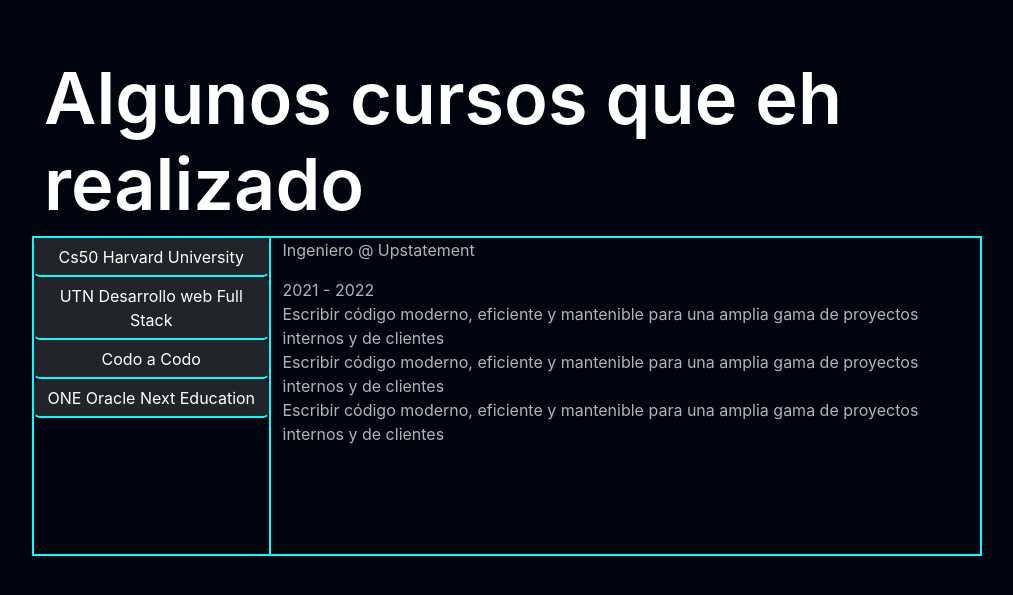
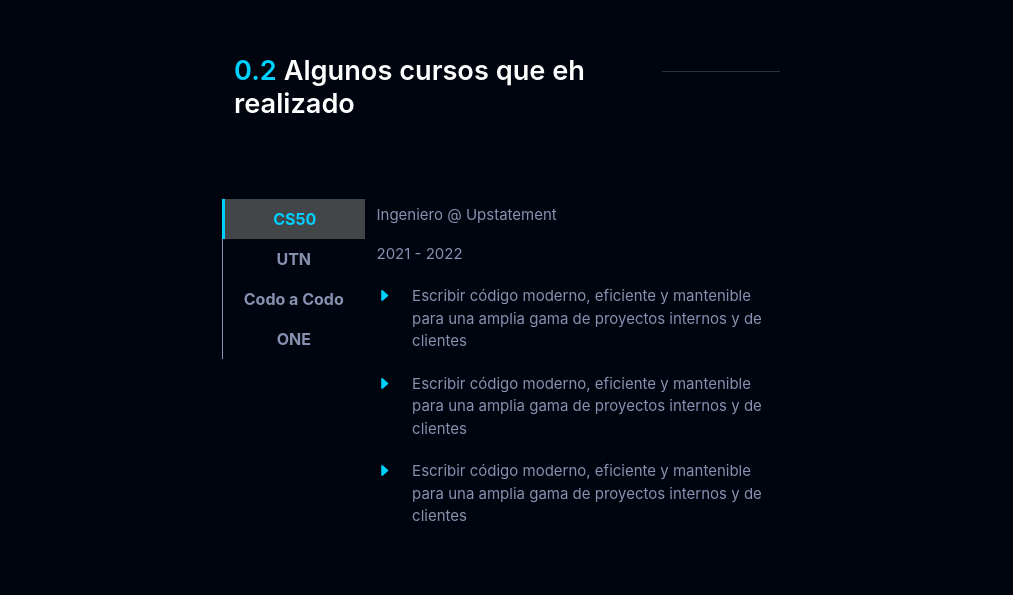
Before and after one commit to nahuel-acosta-dev/portfolio2, a React (Create React App) app: page / in a window 1280 px wide. Shown: the part 1985-2580 px from the top of the page, without its empty margins (133-1146 px from the left). Built offline with nearby package versions, Linux system fonts and the light colour scheme.

Commit message:
basic design of finished curriculum section

```diff
--- a/package.json
+++ b/package.json
@@ -7,6 +7,7 @@
     "@testing-library/react": "^13.3.0",
     "@testing-library/user-event": "^13.5.0",
     "bootstrap": "^5.2.0",
+    "bootstrap-icons": "^1.9.1",
     "react": "^18.2.0",
     "react-bootstrap": "^2.5.0",
     "react-dom": "^18.2.0",
--- a/src/constants/index.js
+++ b/src/constants/index.js
@@ -44,7 +44,7 @@
 
 export const certificates = [
     {
-        name: 'Cs50 Harvard University',
+        name: 'CS50',
         date: '2021 - 2022',
         title: 'Ingeniero @ Upstatement',
         id: 'cs50',
@@ -64,7 +64,7 @@
         ]
     },
     {
-        name: 'UTN Desarrollo web Full Stack',
+        name: 'UTN',
         date: '2021 - 2022',
         title: 'UTN Desarrollo web Full Stack',
         id: 'utn',
@@ -104,7 +104,7 @@
         ]
     },
     {
-        name: 'ONE Oracle Next Education',
+        name: 'ONE',
         date: '2021 - 2022',
         title: 'ONE Oracle Next Education',
         id: 'one',
--- a/src/index.js
+++ b/src/index.js
@@ -2,6 +2,7 @@
 import ReactDOM from 'react-dom/client';
 import App from './App';
 import 'bootstrap/dist/js/bootstrap.bundle.min';
+import 'bootstrap-icons/font/bootstrap-icons.css';
 import './App.scss';
 import './index.css';
 import reportWebVitals from './reportWebVitals';
--- a/src/scss/config/_Variables.scss
+++ b/src/scss/config/_Variables.scss
@@ -7,6 +7,9 @@
 $gray: #ffffffb3;
 $white: #ffffff;
 $black: #00040f;
+$cyan: #00d0ff;
+$slate: #8892b0;
+$gray-shadow: #424649;
 ////////////////////////////////
 //Mi paleta de colores
 ////////////////////////////////
--- a/src/scss/extras/_Title.scss
+++ b/src/scss/extras/_Title.scss
@@ -3,3 +3,12 @@
     font-weight: $weight-title;
     color: $white;
 }
+
+.title__secondary{
+    font-size: 1.7rem;
+    font-weight: $weight-title;
+    color: $white;
+    span{
+        color: $cyan;
+    }
+}
--- a/src/scss/sections/_Curriculum.scss
+++ b/src/scss/sections/_Curriculum.scss
@@ -1,16 +1,57 @@
 .curriculum{
     min-height: 90vh;
     .curriculum__courses{
-        height: 20rem;
-        border: 2px solid cyan;
+        margin-top: 13%;
+        min-height: 10rem;
+        //border-left: 1px solid $slate;
+        color: $slate;
         .curriculum__names{
-            border-right: 2px solid cyan;
+            //border-right: 1px solid $slate;
             padding: 0;
+            color: $slate;
             .curriculum__name{
                 height: auto;
                 width: 100%;
-                border-bottom: 2px solid cyan;
+                border: none;
+                border-left: 1px solid $slate;
+                border-radius: 0px;
+                cursor: pointer;
+                transition: all 0.25s cubic-bezier(0.645,0.045,0.355,1);
+                height: 2.5rem;
+                background-color: transparent;
+                color: $slate;
+                font-weight:$weight-bold;
+                //white-space:nowrap;
+
+                &:hover{
+                    border: none;
+                    border-left: 3px solid $cyan;
+                    background-color: $gray-shadow;
+                    color: $cyan;
+                }
+                &:focus{
+                    box-shadow: none;
+                }
             }
         }
+        .curriculum__description{
+            height: auto;
+            padding-top: 5px;
+            padding-bottom: 10px;
+            font-size: 15px;
+            font-weight: normal;
+            .curriculum__item{
+                margin-top: 20px;
+            }
+        }
+        .curriculum__fill{
+            color: $cyan;
+        }
+    }
+
+    .curriculum__active{
+        border-left: 3px solid $cyan!important;
+        color: $cyan!important;
+        background-color: $gray-shadow!important;
     }
 }
--- a/src/sections/Curriculum.js
+++ b/src/sections/Curriculum.js
@@ -9,26 +9,37 @@
         <section className="curriculum">
             <Container>
                 <Row>
-                    <Col xs={1}></Col>
+                    <Col xs={3}></Col>
                     <Col>
-                        <h3 className="title__primary">
-                            Algunos cursos que eh realizado
-                        </h3>
+                    <Row>
+                        <Col xs={9}><h3 className="title__secondary">
+                          <span>
+                            0.2 </span>
+                             Algunos cursos que eh realizado
+                        </h3></Col>
+                        <Col><hr/></Col>
+                    </Row>
+
                         <article>
                             <Row className="curriculum__courses">
                                 <Col xs={3} className="curriculum__names">
                                     {
                                         certificates.map((certificate, i) => (
-                                            <Button key={i} onClick={() => setActivatedItem(certificate.id)}
+                                            <Button key={i}
+                                            onClick={() => setActivatedItem(certificate.id)}
                                             variant="dark"
-                                            className="curriculum__name">
-                                                <span>{certificate.name}</span>
+                                            className={`curriculum__name ${
+                                                certificate.id === activatedItem ?
+                                                'curriculum__active'
+                                                :
+                                                ''}`}>
+                                                {certificate.name}
                                             </Button>
                                             )
                                         )
                                     }
                                 </Col>
-                                <Col>
+                                <Col className="curriculum__description">
                                     {
                                         certificates.map((certificate, i) => (
                                             certificate.id === activatedItem &&
@@ -37,8 +48,11 @@
                                                 <span>{certificate.date}</span>
                                                 {
                                                     certificate.items.map((item, i) =>(
-                                                        <div key={`item${i}`}>
-                                                            {item.description}
+                                                        <div key={`item${i}`} className="curriculum__item">
+                                                            <Row>
+                                                                <Col xs={1}><i class="bi bi-caret-right-fill curriculum__fill"></i></Col>
+                                                                <Col>{item.description}</Col>
+                                                            </Row>
                                                         </div>
                                                     ))
                                                 }
@@ -49,7 +63,7 @@
                             </Row>
                         </article>
                     </Col>
-                    <Col xs={1}></Col>
+                    <Col xs={3}></Col>
                 </Row>
             </Container>
         </section>
```
Also changed, not shown: 1 other file (tests, documents, lock files or other folders).
